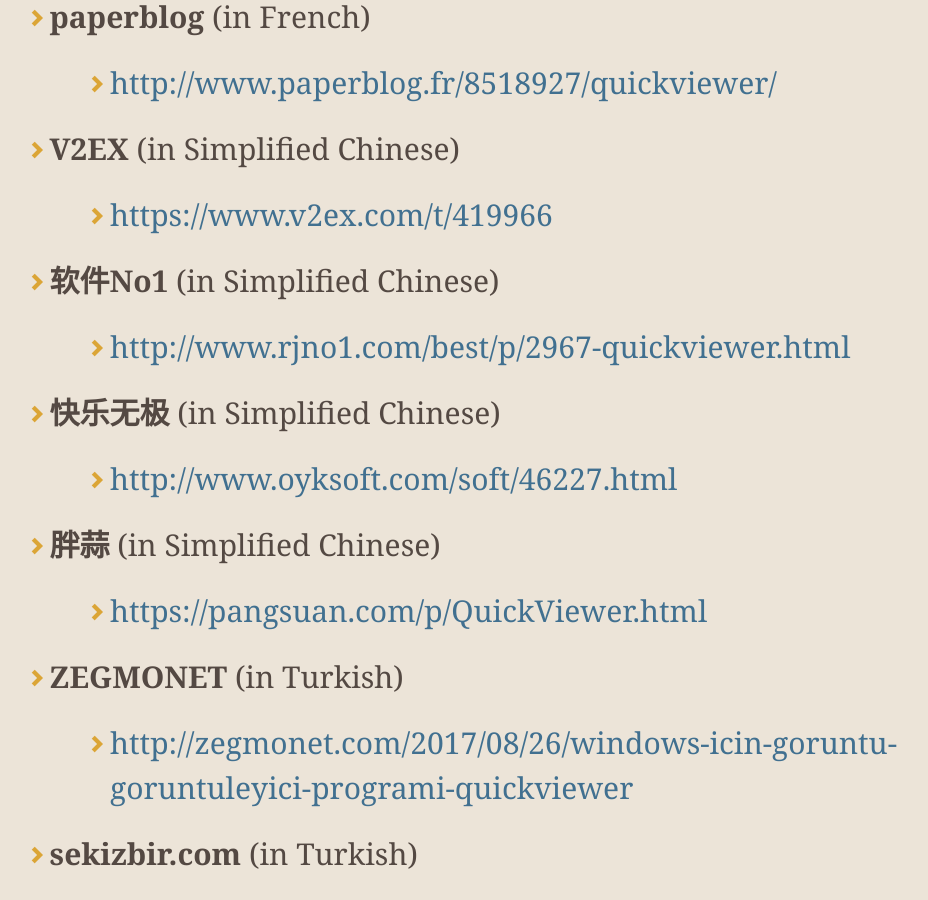
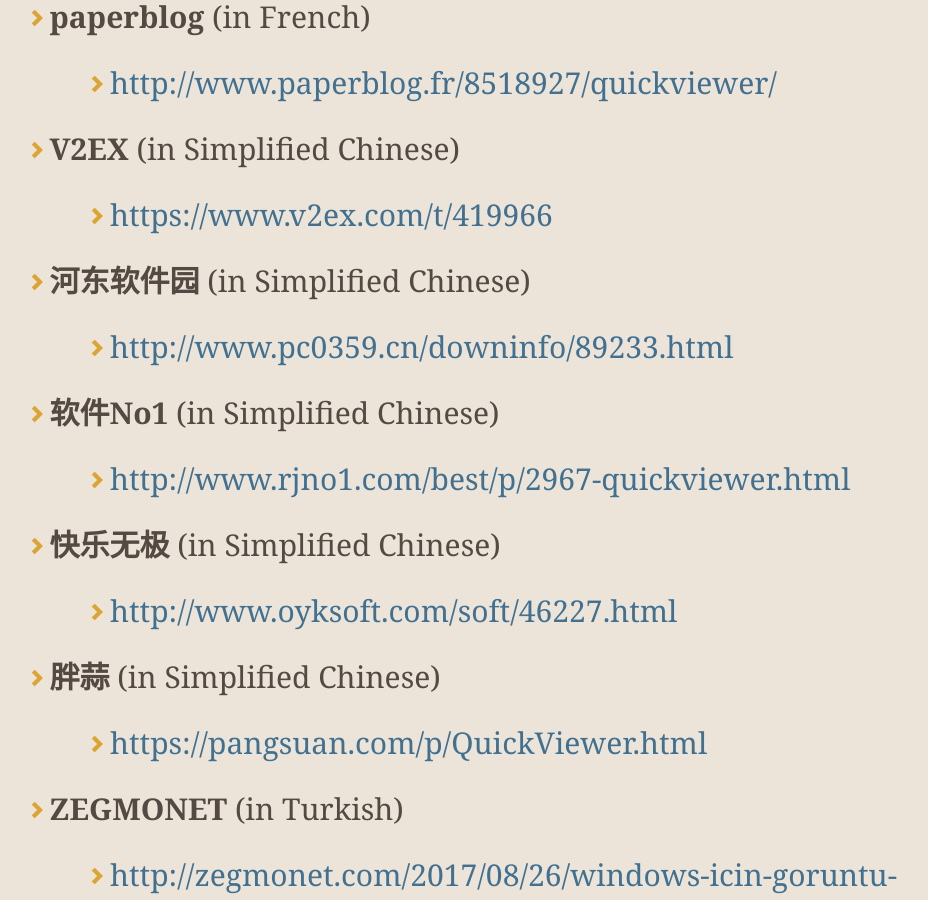
Before and after one commit to kanryu/quickviewer, a Jekyll site: the page built from docs/index.md, in a window 1280 px wide and 900 px high, scrolled down 6492 px. Shown: the whole window, without its empty margins (179-1107 px from the left). Built offline with Jekyll 4.4.1, drawn with Linux system fonts in a browser that asks for light colours; nearby versions of some CDN libraries; comment, search, counter and statistics services are not loaded; our own code applies the rules of GitHub Pages for plain Markdown files.

Commit message:
Update index.md

```diff
--- a/docs/index.md
+++ b/docs/index.md
@@ -105,6 +105,8 @@ You can also clone the latest source code from **[this repository.](https://gith
     - [http://www.paperblog.fr/8518927/quickviewer/](http://www.paperblog.fr/8518927/quickviewer/)
 - **V2EX** (in Simplified Chinese)
     - [https://www.v2ex.com/t/419966](https://www.v2ex.com/t/419966)
+- **河东软件园** (in Simplified Chinese)
+    - [http://www.pc0359.cn/downinfo/89233.html](http://www.pc0359.cn/downinfo/89233.html)
 - **软件No1** (in Simplified Chinese)
     - [http://www.rjno1.com/best/p/2967-quickviewer.html](http://www.rjno1.com/best/p/2967-quickviewer.html)
 - **快乐无极** (in Simplified Chinese)
```
